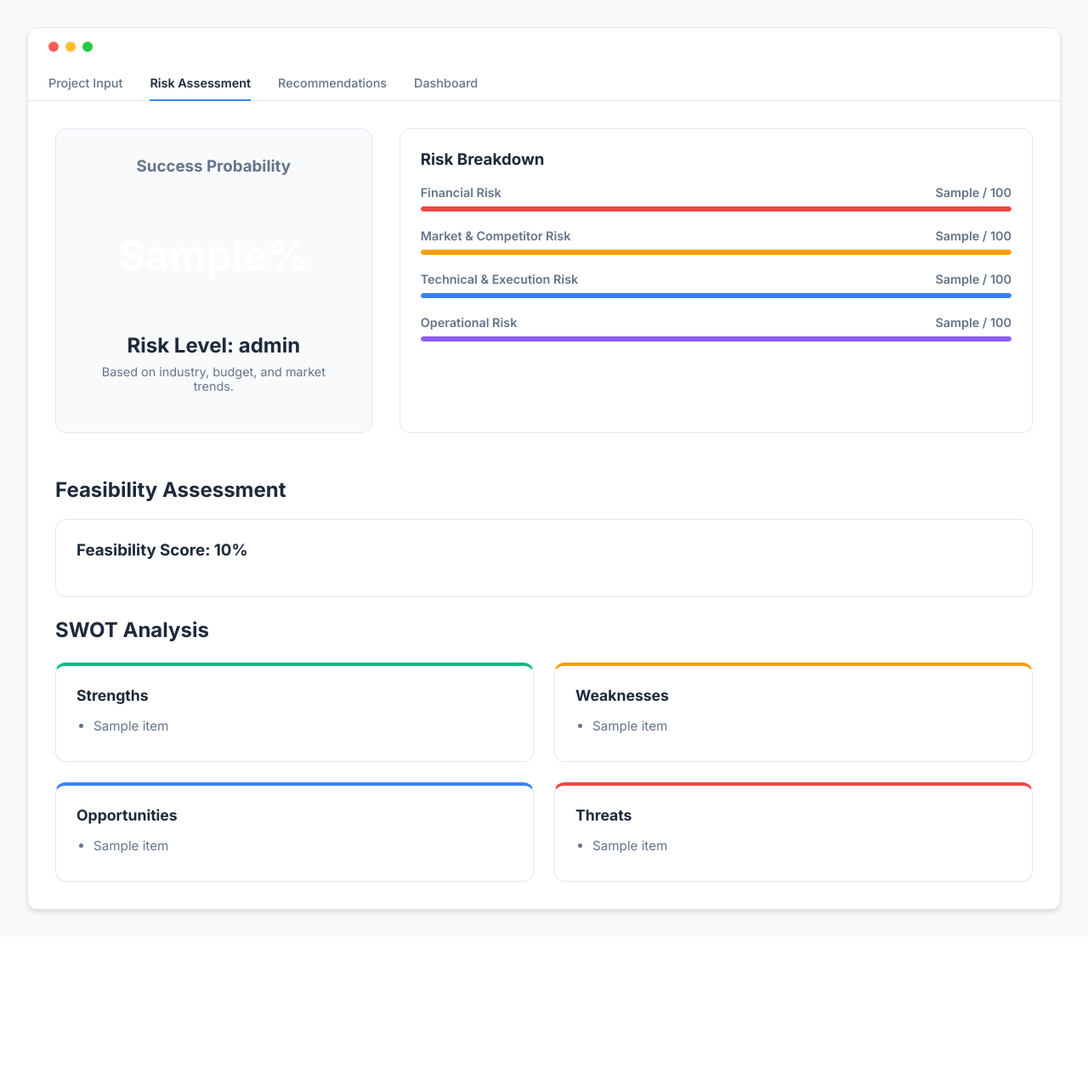
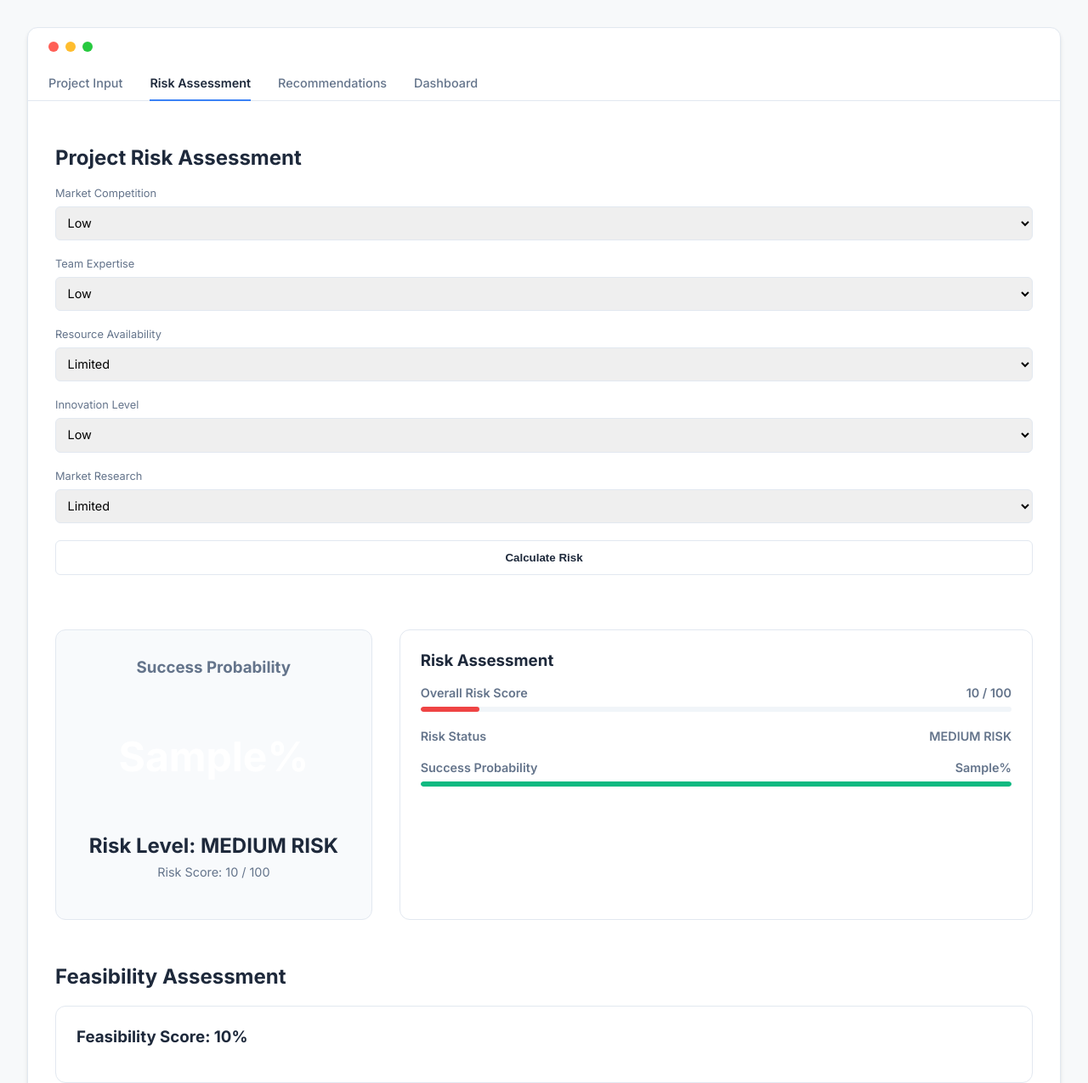
Before and after one commit to trijitroy2006/Failure-Prediction-AI, a Flask app: template templates/risk_assessment.html in a window 1280 px wide. Shown: the part 94-1369 px from the top of the page at 85% size. Before the commit the page ends 1171 px from the top, so only its background shows below. Run offline with Flask 3, Linux system fonts and the light colour scheme; the template is opened without the code that fills it: most values are stand-ins (such as "Sample title", 1, 10 or a date in 2020); some libraries are stand-ins or nearby versions.

Commit message:
Integrate milestone 2 risk assessment

```diff
--- a/app.py
+++ b/app.py
@@ -65,7 +65,7 @@ def dashboard():
 
     return render_template('dashboard.html', market_data=market_data, competitors=competitors, project=project)
 
-@app.route('/risk_assessment', methods=['GET', 'POST']) #added "methods=['GET', 'POST']" this here
+@app.route('/risk_assessment', methods=['GET', 'POST'])
 def risk_assessment():
     project_id = session.get('project_id')
     project = session.get('fallback_project_data')
@@ -78,9 +78,53 @@ def risk_assessment():
         except Exception as e:
             print(f"Database error fetching project: {e}")
 
-    #removed import risk_analysis, its score, swot and old feasibility calc which was based on risk_analysis
+    # Calculate risk when the form is submitted
+    if request.method == 'POST':
 
-    return render_template('risk_assessment.html', project=project, scores=scores, swot=swot, feasibility_score= feasibility_score)
+        market_competition = request.form.get('market_competition')
+        team_expertise = request.form.get('team_expertise')
+        resource_availability = request.form.get('resource_availability')
+        innovation_level = request.form.get('innovation_level')
+        market_research = request.form.get('market_research')
+
+        # Risk score
+        risk_score = calculate_risk(
+            market_competition,
+            team_expertise,
+            resource_availability,
+            innovation_level,
+            market_research
+        )
+
+        # Risk status
+        risk_status = get_risk_status(risk_score)
+
+        # Success probability
+        success_probability = calculate_success_probability(risk_score)
+
+        # SWOT analysis
+        swot = generate_swot(
+            team_expertise,
+            innovation_level,
+            market_competition,
+            resource_availability,
+            market_research
+        )
+
+        return render_template(
+            'risk_assessment.html',
+            project=project,
+            risk_score=risk_score,
+            risk_status=risk_status,
+            success_probability=success_probability,
+            swot=swot
+        )
+
+    # Normal GET request
+    return render_template(
+        'risk_assessment.html',
+        project=project
+    )
 
 @app.route('/api/analyze', methods=['POST'])
 def api_analyze():
--- a/templates/risk_assessment.html
+++ b/templates/risk_assessment.html
@@ -102,6 +102,14 @@
         .swot-box li {
             margin-bottom: 0.5rem;
         }
+
+        .risk-score-progress {
+            background-color: #ef4444;
+        }
+
+        .success-progress {
+            background-color: #10b981;
+        }
     </style>
 </head>
 <body>
@@ -126,68 +134,128 @@
             </nav>
 
             {% if project %}
+            <div style="padding: 2rem;">
+                <h2>Project Risk Assessment</h2>
+
+                <form method="POST" action="{{ url_for('risk_assessment') }}">
+
+                    <div class="form-group">
+                        <label>Market Competition</label>
+                        <select name="market_competition" required>
+                            <option value="Low">Low</option>
+                            <option value="Medium">Medium</option>
+                            <option value="High">High</option>
+                        </select>
+                    </div>
+
+                    <div class="form-group">
+                        <label>Team Expertise</label>
+                        <select name="team_expertise" required>
+                            <option value="Low">Low</option>
+                            <option value="Medium">Medium</option>
+                            <option value="High">High</option>
+                        </select>
+                    </div>
+
+                    <div class="form-group">
+                        <label>Resource Availability</label>
+                        <select name="resource_availability" required>
+                            <option value="Limited">Limited</option>
+                            <option value="Moderate">Moderate</option>
+                            <option value="Good">Good</option>
+                        </select>
+                    </div>
+
+                    <div class="form-group">
+                        <label>Innovation Level</label>
+                        <select name="innovation_level" required>
+                            <option value="Low">Low</option>
+                            <option value="Medium">Medium</option>
+                            <option value="High">High</option>
+                        </select>
+                    </div>
+
+                    <div class="form-group">
+                        <label>Market Research</label>
+                        <select name="market_research" required>
+                            <option value="Limited">Limited</option>
+                            <option value="Moderate">Moderate</option>
+                            <option value="Strong">Strong</option>
+                        </select>
+                    </div>
+
+                    <button type="submit" class="submit-btn">
+                        Calculate Risk
+                    </button>
+
+                </form>
+            </div>
+
+
+
+            {% if risk_score is defined %}
             <div class="risk-dashboard">
                 <div class="risk-gauge-container">
-                    <h3 style="margin-top: 0; color: var(--text-secondary);">Success Probability</h3>
-                    <div class="gauge-circle level-{{ scores.risk_level }}">
-                        {{ scores.overall_success_probability }}%
+                    <h3 style="margin-top: 0; color: var(--text-secondary);">
+                        Success Probability
+                    </h3>
+
+                    <div class="gauge-circle">
+                        {{ success_probability }}%
                     </div>
-                    <h2 style="margin: 0;">Risk Level: {{ scores.risk_level }}</h2>
+
+                    <h2 style="margin: 0;">
+                        Risk Level: {{ risk_status }}
+                    </h2>
+
                     <p style="color: var(--text-secondary); font-size: 0.9rem; margin-top: 0.5rem; text-align: center;">
-                        Based on industry, budget, and market trends.
+                        Risk Score: {{ risk_score }} / 100
                     </p>
                 </div>
 
                 <div class="risk-details">
-                    <h3 style="margin-top: 0;">Risk Breakdown</h3>
+                    <h3 style="margin-top: 0;">Risk Assessment</h3>
 
                     <div class="risk-item">
                         <div class="risk-item-header">
-                            <span>Financial Risk</span>
-                            <span>{{ scores.financial_risk }} / 100</span>
+                            <span>Overall Risk Score</span>
+                            <span>{{ risk_score }} / 100</span>
                         </div>
+
                         <div class="progress-bar">
-                            <div class="progress-fill" style="width: {{ scores.financial_risk }}%; background-color: #ef4444;"></div>
+                            <div class="progress-fill risk-score-progress"
+                                 data-width="{{ risk_score }}">
+                            </div>
                         </div>
                     </div>
 
                     <div class="risk-item">
                         <div class="risk-item-header">
-                            <span>Market & Competitor Risk</span>
-                            <span>{{ scores.market_risk }} / 100</span>
-                        </div>
-                        <div class="progress-bar">
-                            <div class="progress-fill" style="width: {{ scores.market_risk }}%; background-color: #f59e0b;"></div>
+                            <span>Risk Status</span>
+                            <span>{{ risk_status }}</span>
                         </div>
                     </div>
 
                     <div class="risk-item">
                         <div class="risk-item-header">
-                            <span>Technical & Execution Risk</span>
-                            <span>{{ scores.technical_risk }} / 100</span>
+                            <span>Success Probability</span>
+                            <span>{{ success_probability }}%</span>
                         </div>
+
                         <div class="progress-bar">
-                            <div class="progress-fill" style="width: {{ scores.technical_risk }}%; background-color: #3b82f6;"></div>
-                        </div>
-                    </div>
-
-                    <div class="risk-item">
-                        <div class="risk-item-header">
-                            <span>Operational Risk</span>
-                            <span>{{ scores.operational_risk }} / 100</span>
-                        </div>
-                        <div class="progress-bar">
-                            <div class="progress-fill" style="width: {{ scores.operational_risk }}%; background-color: #8b5cf6;"></div>
+                            <div class="progress-fill success-progress"
+                                data-width="{{ success_probability }}">
+                            </div>
                         </div>
                     </div>
                 </div>
             </div>
 
             <div style="padding: 0 2rem 2rem 2rem;">
-              <h2>Feasibility Assessment</h2>
-           <div style="padding: 1.5rem; border: 1px solid var(--border-color); border-radius: 12px; margin-bottom: 1.5rem;">
-        <h3 style="margin-top: 0;">Feasibility Score: {{ feasibility_score }}%</h3>
-         </div>
+                <h2>Feasibility Assessment</h2>
+                <div style="padding: 1.5rem; border: 1px solid var(--border-color); border-radius: 12px; margin-bottom: 1.5rem;">
+                    <h3 style="margin-top: 0;">Feasibility Score: {{ feasibility_score }}%</h3>
+                </div>
 
                 <h2>SWOT Analysis</h2>
                 <div class="swot-grid">
@@ -226,6 +294,7 @@
                 </div>
             </div>
 
+            {% endif %}
             {% else %}
             <div class="content-grid" style="display: flex; justify-content: center; align-items: center; min-height: 400px;">
                 <div style="text-align: center; color: var(--text-secondary);">
@@ -238,5 +307,12 @@
 
         </div>
     </div>
+
+<script>
+    document.querySelectorAll('.progress-fill[data-width]').forEach((bar) => {
+        bar.style.width = `${bar.dataset.width}%`;
+    });
+</script>
+
 </body>
 </html>
```
